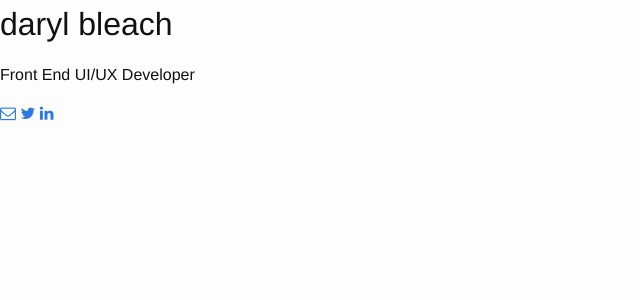
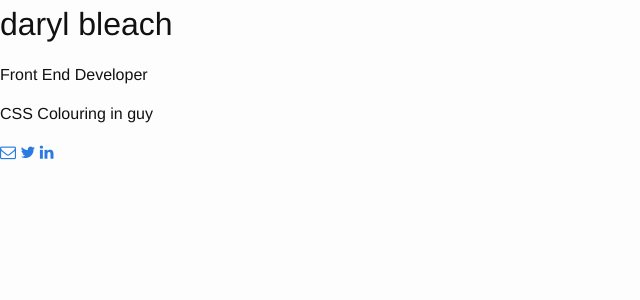
Before and after one commit to darylbleach/darylbleach, a Jekyll site: the page index.html, which Jekyll copies as it is, in a window 1280 px wide. Shown: the top 300 px of the page, without its empty margins (0-640 px from the left). Built offline with Jekyll 4.4.1, drawn with Linux system fonts in a browser that asks for light colours; nearby versions of some CDN libraries.

Commit message:
title change

```diff
--- a/index.html
+++ b/index.html
@@ -10,7 +10,8 @@
   <header>
     <div class="header-titles">
       <h1 class="title">daryl bleach</h1>
-      <p class="sub-title">Front End UI/UX Developer</p>
+      <p class="sub-title">Front End Developer</p>
+      <p class="sub-title">CSS Colouring in guy</p>
       <p class="sub-title">
         <a href="https://darylb.typeform.com/to/dTyQry" target="_blank" class="social"><i class="fa fa-envelope-o"></i></a>
         <a href="http://www.twitter.com/darylthetwit" target="_blank"><i class="fa fa-twitter"></i></a>
```
